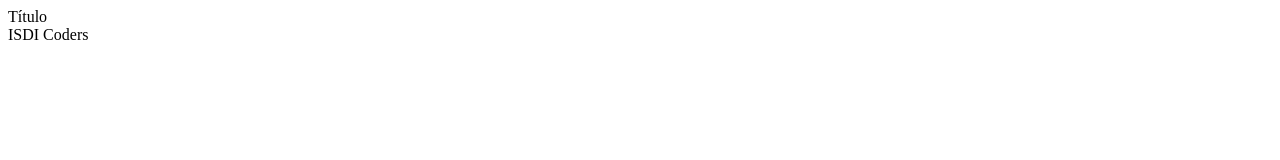
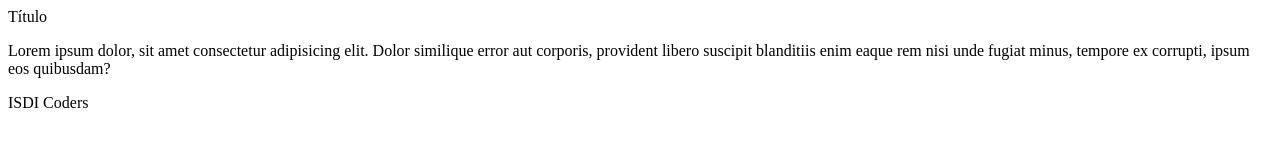
Before and after one commit to LeanLu/Week-01-Bootcamp-Madrid-2023, a plain HTML site: page index.html in a window 1280 px wide. Drawn offline with Linux system fonts and the light colour scheme.

Commit message:
Add main to index.html

```diff
--- a/index.html
+++ b/index.html
@@ -10,7 +10,10 @@
 
 <body>
   <header>Título</header>
-
+  <main>
+    <p>Lorem ipsum dolor, sit amet consectetur adipisicing elit. Dolor similique error aut corporis, provident libero
+      suscipit blanditiis enim eaque rem nisi unde fugiat minus, tempore ex corrupti, ipsum eos quibusdam?</p>
+  </main>
   <footer>ISDI Coders</footer>
 </body>
 
```
